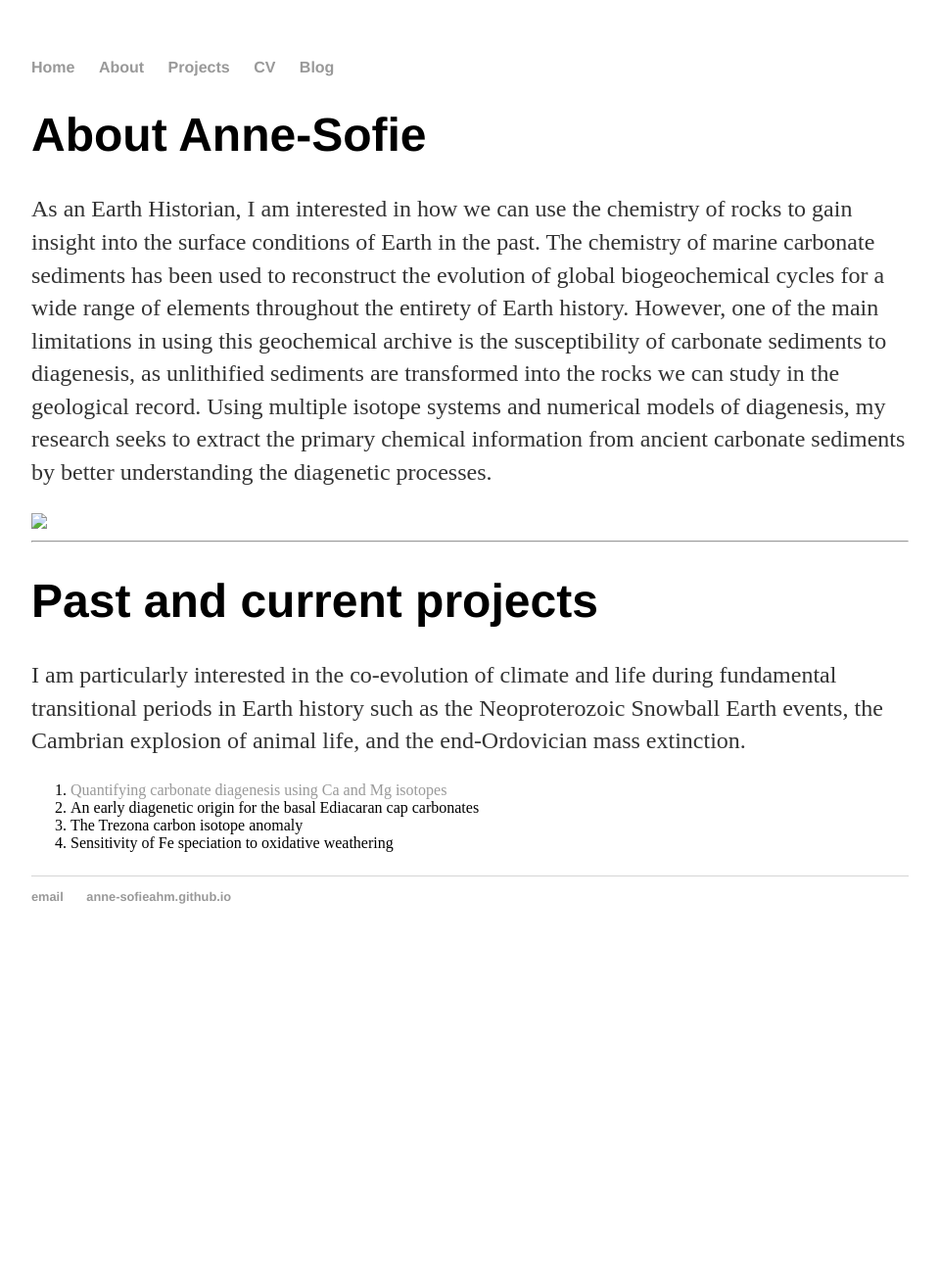
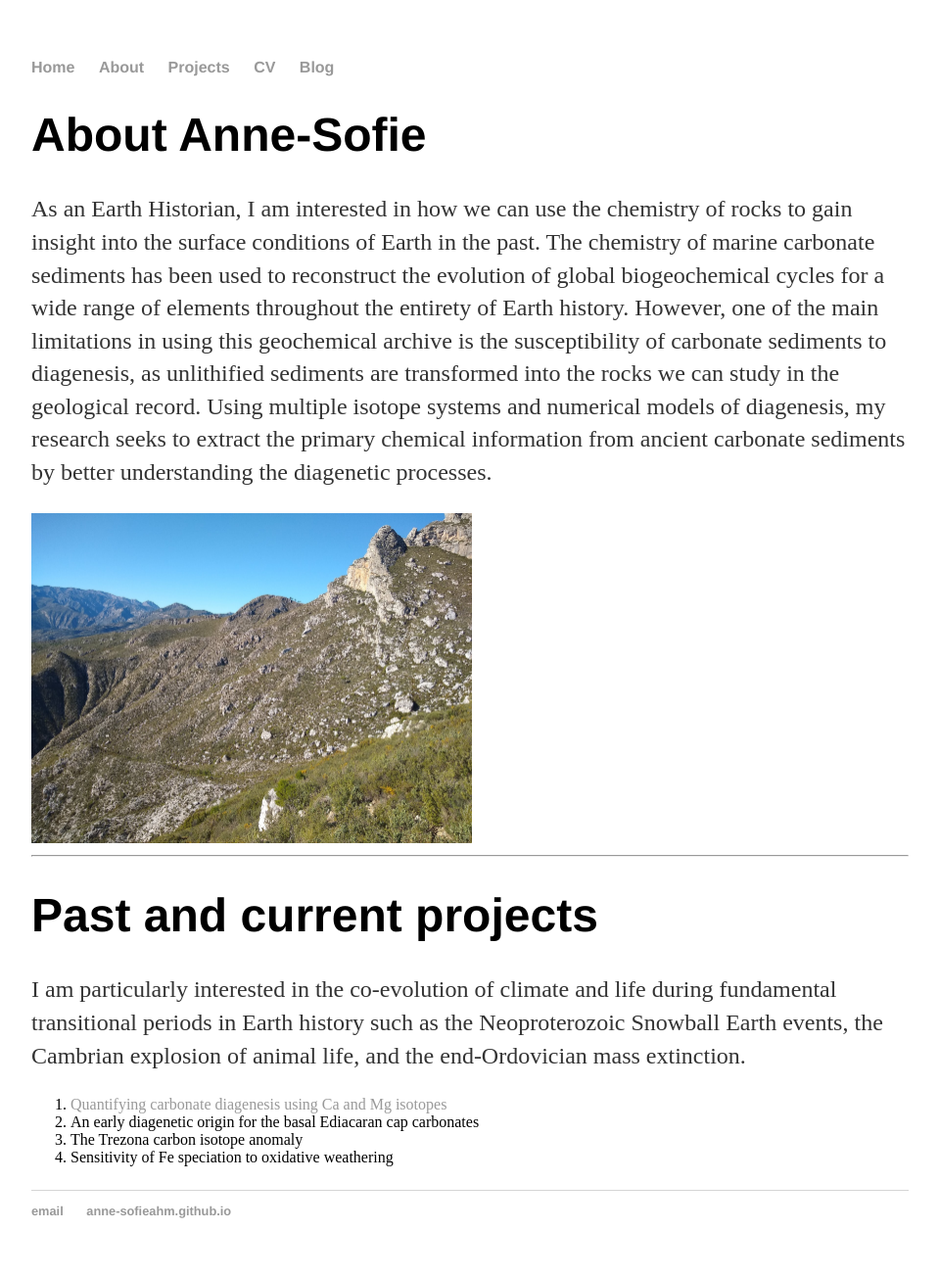
Before and after one commit to Anne-SofieAhm/Anne-SofieAhm.github.io, a Jekyll site: the page built from about/index.html, in a window 1280 px wide. Shown: the whole page at 98% size, without its empty margins (160-1119 px from the left). Built offline with Jekyll 4.4.1, drawn with Linux system fonts in a browser that asks for light colours; before the commit the page ends 983 px from its top, so only the background shows below that.

Commit message:
Update index.html

```diff
--- a/about/index.html
+++ b/about/index.html
@@ -7,7 +7,7 @@ title: About Anne-Sofie
 
 <p>As an Earth Historian, I am interested in how we can use the chemistry of rocks to gain insight into the surface conditions of Earth in the past. The chemistry of marine carbonate sediments has been used to reconstruct the evolution of global biogeochemical cycles for a wide range of elements throughout the entirety of Earth history. However, one of the main limitations in using this geochemical archive is the susceptibility of carbonate sediments to diagenesis, as unlithified sediments are transformed into the rocks we can study in the geological record. Using multiple isotope systems and numerical models of diagenesis, my research seeks to extract the primary chemical information from ancient carbonate sediments by better understanding the diagenetic processes.</p>
 
-<img src="anne-sofieahm.github.io/about/IMG_20190102_142845237.jpg" width="450"/>
+<img src="https://anne-sofieahm.github.io/about/IMG_20190102_142845237.jpg" width="450"/>
 
 <hr />
 
```
